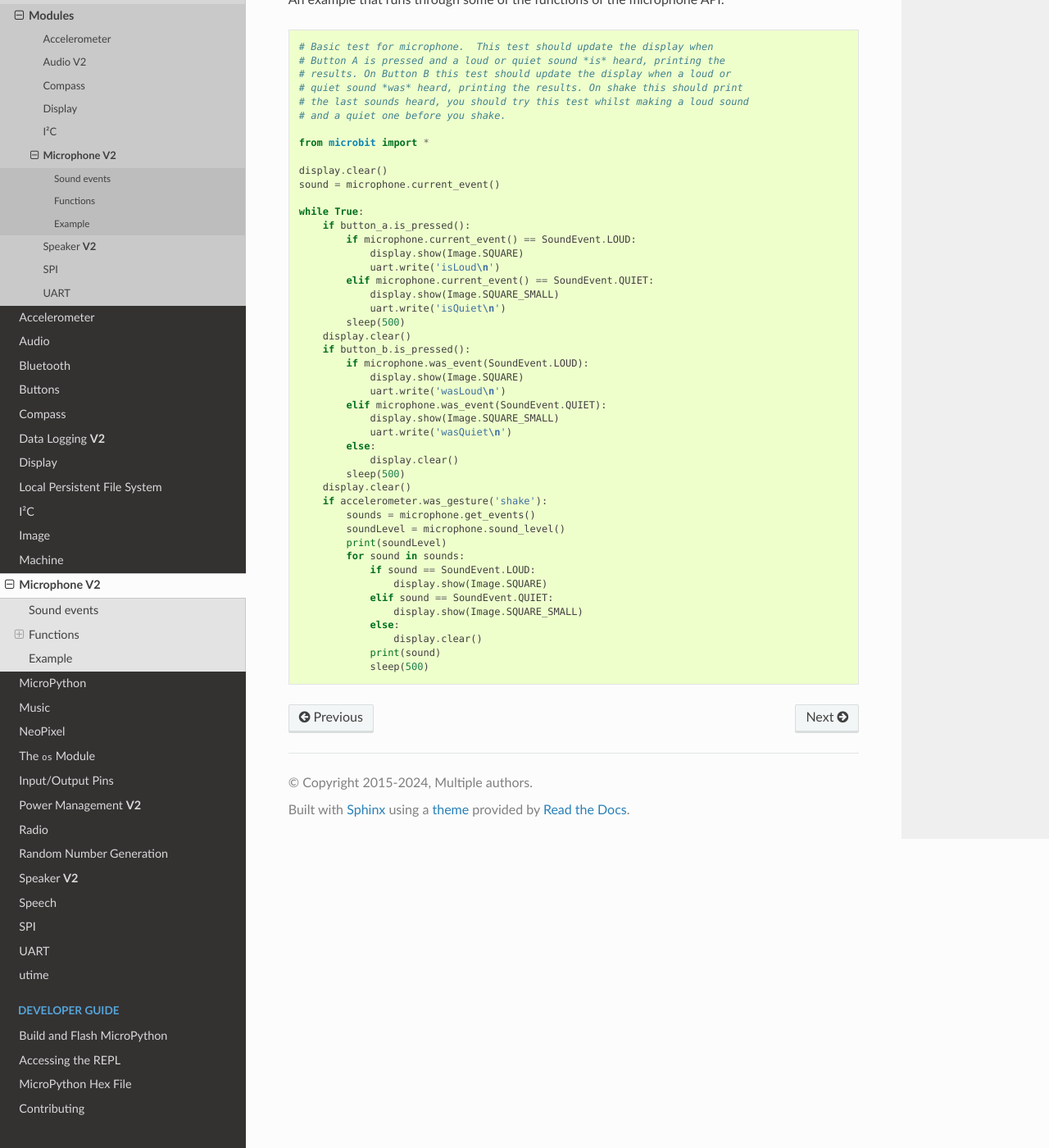
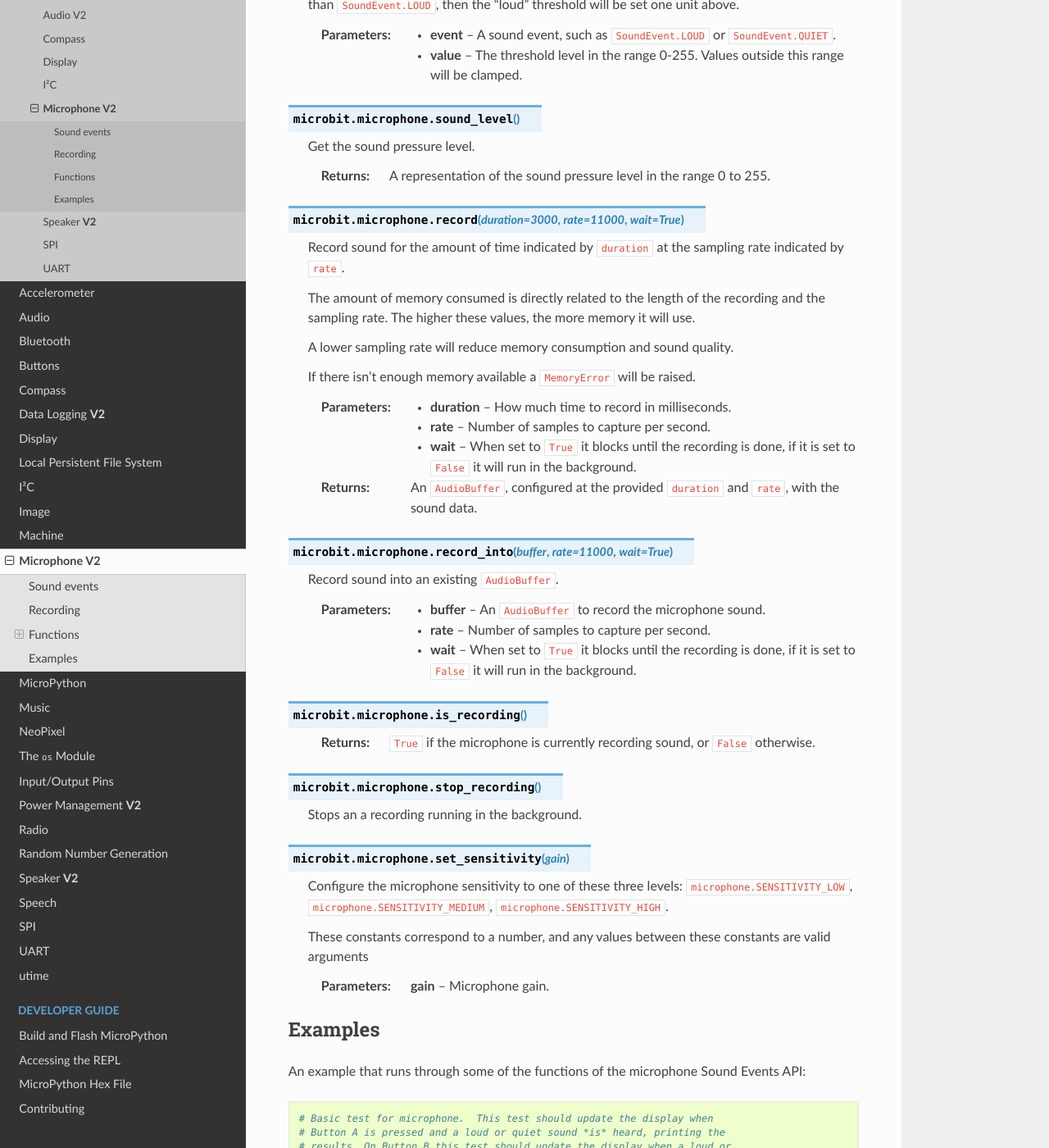
Before and after one commit to bbcmicrobit/micropython, a Sphinx documentation site: the page built from docs/microphone.rst, in a window 1280 px wide and 1400 px high, scrolled down 2115 px. Shown: the whole window at 82% size. Built offline with Sphinx 7.4.7 and the Read the Docs theme 2.0.0, drawn with Linux system fonts in a browser that asks for light colours; some of the changed text lies outside the part shown.

Commit message:
docs: Add initial proposal for recording & playback API.

```diff
--- a/docs/microphone.rst
+++ b/docs/microphone.rst
@@ -4,9 +4,9 @@ Microphone **V2**
 .. py:module:: microbit.microphone
 
 This object lets you access the built-in microphone available on the
-micro:bit **V2**. It can be used to respond to sound. The microphone input
-is located on the front of the board alongside a microphone activity LED,
-which is lit when the microphone is in use.
+micro:bit **V2**. It can be used to record and respond to sound.
+The microphone input is located on the front of the board alongside a
+microphone activity LED, which is lit when the microphone is in use.
 
 .. image:: microphone.png
     :width: 300px
@@ -27,6 +27,25 @@ accessible via variables in ``microbit.SoundEvent``:
 
 - ``microbit.SoundEvent.LOUD``: Represents the transition of sound events,
   from ``quiet`` to ``loud`` like clapping or shouting.
+
+Recording
+=========
+
+TODO:
+* Describe the feature.
+* Indicate how the sampling rate relates to recording quality.
+* Indicate how changing the sampling rate on the fly affects playback speed.
+* What happens if the user changes the sampling rate while recording?
+
+::
+
+    from microbit import *
+
+    while True:
+        if button_a.is_pressed():
+            my_recording = microphone.record(duration=5000)
+            audio.play(my_recording)
+        sleep(200)
 
 Functions
 =========
@@ -91,11 +110,60 @@ Functions
 
     :return: A representation of the sound pressure level in the range 0 to 255.
 
+.. py:function:: record(duration=3000, rate=11000, wait=True)
 
-Example
-=======
+    Record sound for the amount of time indicated by ``duration`` at the
+    sampling rate indicated by ``rate``.
 
-An example that runs through some of the functions of the microphone API::
+    The amount of memory consumed is directly related to the length of the
+    recording and the sampling rate. The higher these values, the more memory
+    it will use.
+
+    A lower sampling rate will reduce memory consumption and sound quality.
+
+    If there isn't enough memory available a ``MemoryError`` will be raised.
+
+    :param duration: How much time to record in milliseconds.
+    :param rate: Number of samples to capture per second.
+    :param wait: When set to ``True`` it blocks until the recording is
+        done, if it is set to ``False`` it will run in the background.
+    :returns: An ``AudioBuffer``, configured at the provided ``duration``
+        and ``rate``, with the sound data.
+
+.. py:function:: record_into(buffer, rate=11000, wait=True)
+
+    Record sound into an existing ``AudioBuffer``.
+
+    :param buffer: An ``AudioBuffer`` to record the microphone sound.
+    :param rate: Number of samples to capture per second.
+    :param wait: When set to ``True`` it blocks until the recording is
+        done, if it is set to ``False`` it will run in the background.
+
+.. py:function:: is_recording()
+
+    :returns: ``True`` if the microphone is currently recording sound, or
+      ``False`` otherwise.
+
+.. py:function:: stop_recording()
+
+    Stops an a recording running in the background.
+
+.. py:function:: set_sensitivity(gain)
+
+    Configure the microphone sensitivity to one of these three levels:
+    ``microphone.SENSITIVITY_LOW``, ``microphone.SENSITIVITY_MEDIUM``,
+    ``microphone.SENSITIVITY_HIGH``.
+
+    These constants correspond to a number, and any values between these
+    constants are valid arguments
+
+    :param gain: Microphone gain.
+
+Examples
+========
+
+An example that runs through some of the functions of the microphone
+Sound Events API::
 
     # Basic test for microphone.  This test should update the display when
     # Button A is pressed and a loud or quiet sound *is* heard, printing the
@@ -143,3 +211,41 @@ An example that runs through some of the functions of the microphone API::
                     display.clear()
                 print(sound)
                 sleep(500)
+
+
+An example of recording and playback with a display animation::
+
+    from microbit import *
+
+    talk_open = Image(
+        "09090:"
+        "00000:"
+        "09990:"
+        "90009:"
+        "09990"
+    )
+    talk_closed = Image(
+        "09090:"
+        "00000:"
+        "00000:"
+        "99999:"
+        "00000"
+    )
+
+    my_recording = audio.AudioBuffer(duration=5000, rate=5500)
+
+    while True:
+        if button_a.is_pressed():
+            microphone.record_into(my_recording, rate=5500, wait=False)
+            display.show([talk_open, talk_closed], loop=True, wait=False, delay=150)
+            while button_a.is_pressed():
+                sleep(50)
+            display.show(mouth_open, loop=False) # workaround issue #150
+            display.clear()
+        if button_b.is_pressed():
+            audio.play(my_recording, wait=False)
+            while audio.is_playing():
+                x = accelerometer.get_x()
+                my_recording.rate = scale(x, (-1000, 1000), (2250, 11000))
+                sleep(50)
+        sleep(100)
```
Also changed, not shown: docs/audio.rst (+68 -3 lines).
